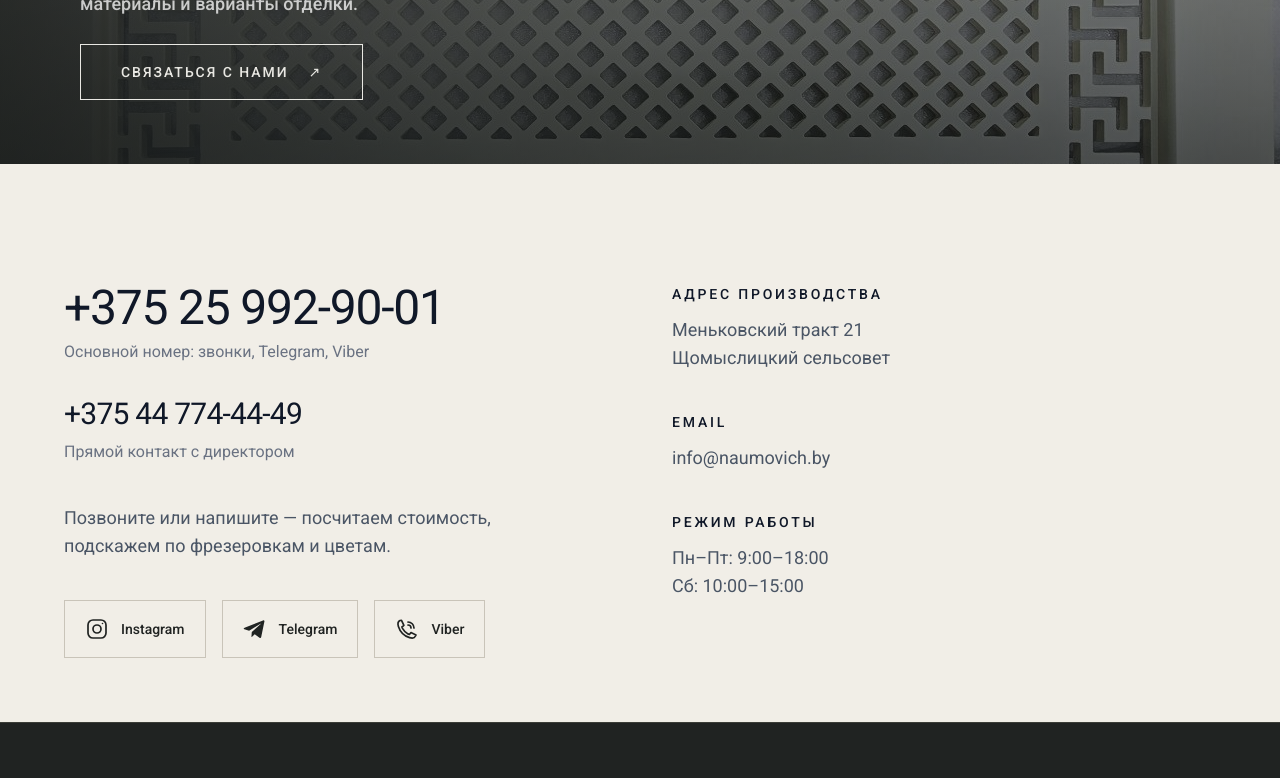
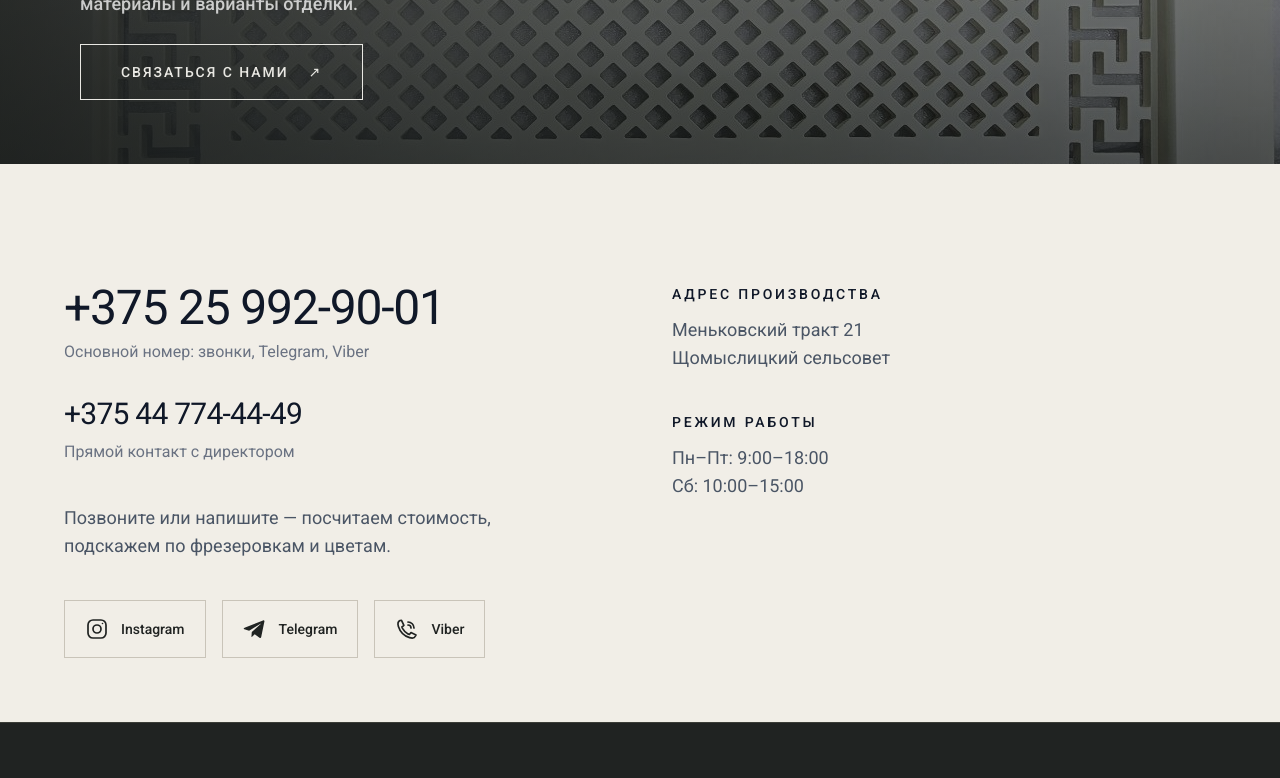
Before and after one commit to IljaBelousow/naumovich-site, a Next.js app: page /contacts in a window 1280 px wide. Shown: the part 426-1204 px from the top of the page. Built offline with nearby package versions, Linux system fonts and the light colour scheme.

Commit message:
Remove unavailable email contact

```diff
--- a/src/app/contacts/page.tsx
+++ b/src/app/contacts/page.tsx
@@ -113,17 +113,6 @@ export default function ContactsPage() {
             </div>
             <div>
               <p className="text-sm font-medium uppercase tracking-[0.2em] text-gray-900">
-                Email
-              </p>
-              <a
-                href="mailto:info@naumovich.by"
-                className="mt-3 block text-lg font-normal text-gray-600 transition-colors hover:text-[#82745F]"
-              >
-                info@naumovich.by
-              </a>
-            </div>
-            <div>
-              <p className="text-sm font-medium uppercase tracking-[0.2em] text-gray-900">
                 Режим работы
               </p>
               <p className="mt-3 text-lg font-normal text-gray-600">
```
